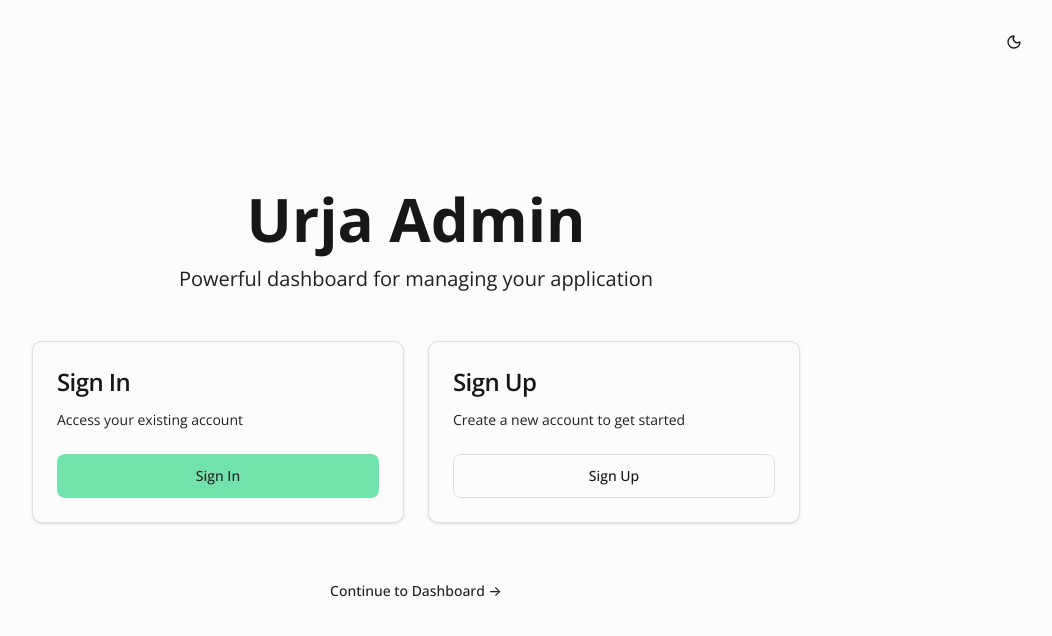
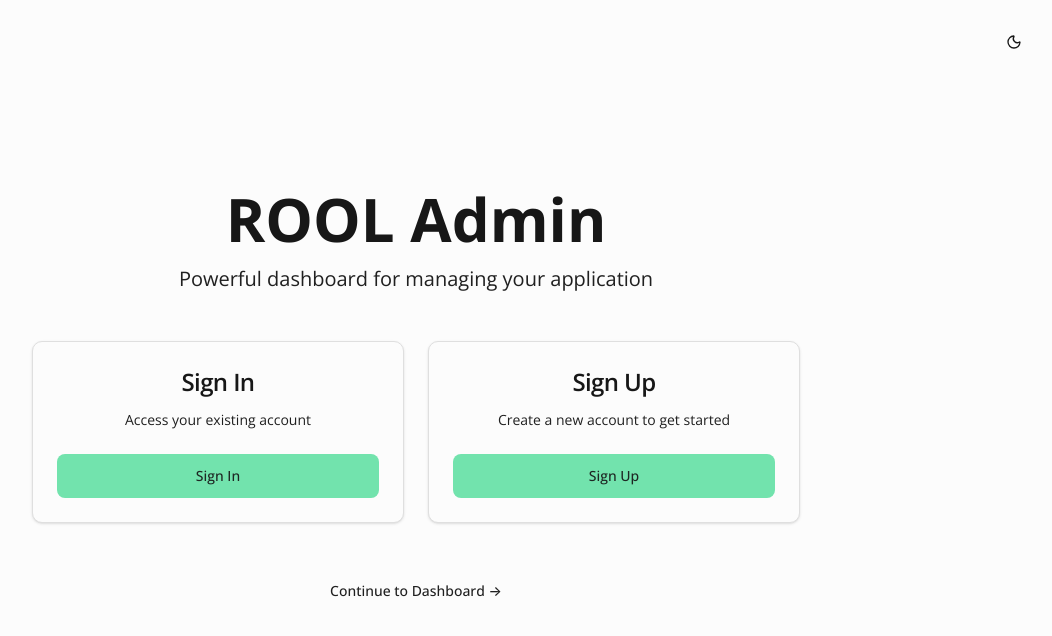
Before and after one commit to ev-cap/urja-admin, a Next.js app: page / in a window 1280 px wide. Shown: the top 636 px of the page, without its empty margins (224-1276 px from the left). Built offline with nearby package versions, Linux system fonts and the light colour scheme.

Commit message:
Update landing page title and improve card header alignment: change "Urja Admin" to "ROOL Admin" and center-align card headers for better visual consistency.

```diff
--- a/app/page.tsx
+++ b/app/page.tsx
@@ -12,7 +12,7 @@ export default function LandingPage() {
       <div className="w-full max-w-6xl">
         <div className="text-center mb-12">
           <h1 className="text-4xl md:text-6xl font-bold text-foreground mb-4">
-            Urja Admin
+            ROOL Admin
           </h1>
           <p className="text-xl text-muted-foreground">
             Powerful dashboard for managing your application
@@ -21,7 +21,7 @@ export default function LandingPage() {
 
         <div className="grid md:grid-cols-2 gap-6 max-w-3xl mx-auto">
           <Card className="hover:shadow-lg transition-shadow">
-            <CardHeader className="space-y-3">
+            <CardHeader className="space-y-3 text-center">
               <CardTitle className="text-2xl">Sign In</CardTitle>
               <CardDescription>
                 Access your existing account
@@ -37,7 +37,7 @@ export default function LandingPage() {
           </Card>
 
           <Card className="hover:shadow-lg transition-shadow">
-            <CardHeader className="space-y-3">
+            <CardHeader className="space-y-3 text-center">
               <CardTitle className="text-2xl">Sign Up</CardTitle>
               <CardDescription>
                 Create a new account to get started
@@ -45,7 +45,7 @@ export default function LandingPage() {
             </CardHeader>
             <CardContent>
               <Link href="/auth/signup">
-                <Button className="w-full" variant="outline" size="lg">
+                <Button className="w-full" size="lg">
                   Sign Up
                 </Button>
               </Link>
```
